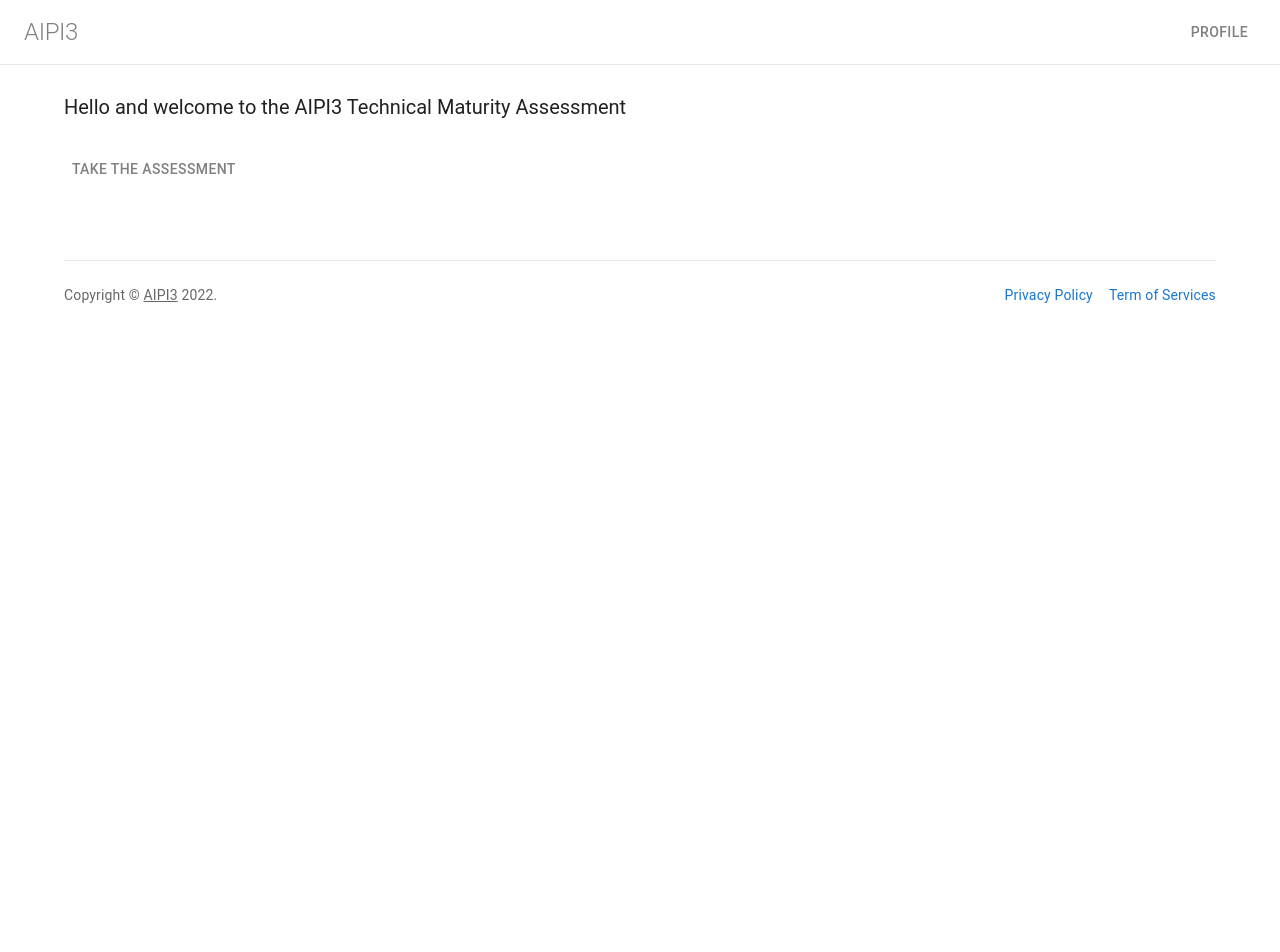
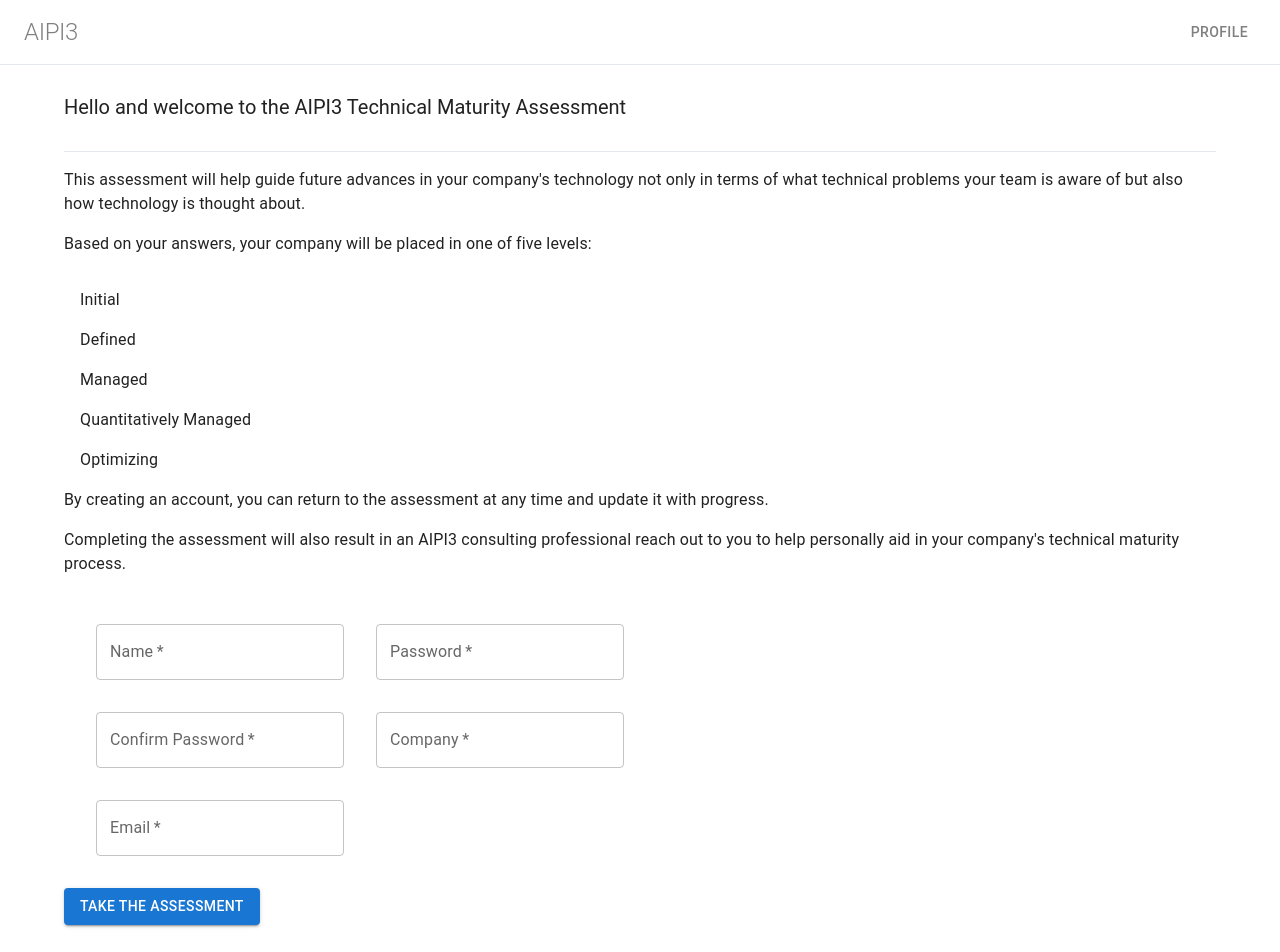
Before and after one commit to CSCI-401-AIPI3/aipi_frontend, a React (Create React App) app in the folder frontend/: page / in a window 1280 px wide. Shown: the top 952 px of the page. Before the commit the page ends 800 px from the top, so only its background shows below. Built offline with nearby package versions, Linux system fonts and the light colour scheme; the HTML template or start-up script is replaced by a standard one.

Commit message:
user entry in home page

```diff
--- a/frontend/package.json
+++ b/frontend/package.json
@@ -1,6 +1,7 @@
 {
   "name": "frontend",
   "version": "0.1.0",
+  "proxy": "http://localhost:5432",
   "private": true,
   "dependencies": {
     "@emotion/react": "^11.10.4",
--- a/frontend/src/routes/Assessment.js
+++ b/frontend/src/routes/Assessment.js
@@ -13,8 +13,16 @@
     "Tools",
     "People",
     "Processes",
-    "InfrastructureFit",
+    "Infrastructure Fit",
   ];
+
+  fetch("/getAllQuestions")
+    .then((response) => response.json())
+    .then((data) => console.log(data));
+
+  fetch("/getUserAnswers")
+    .then((response) => response.json())
+    .then((data) => console.log(data));
 
   const questionsList = [
     {
@@ -109,7 +117,7 @@
     },
     {
       id: 9,
-      category: "InfrastructureFit",
+      category: "Infrastructure Fit",
       questionString: "Is there a long engineering backlog?",
       answerType: "singleChoice",
       answerOptionsList: [
@@ -123,26 +131,20 @@
   let categoryComponents = [];
 
   categoriesList.forEach((category, index) => {
-    categoryComponents.push(<Typography>{category}</Typography>);
+    categoryComponents.push(<Typography variant="h5">{category}</Typography>);
 
-    console.log("processing cat" + category);
     const categoryQuestions = questionsList.filter(
       (question) => question.category === category
     );
 
     categoryQuestions.forEach((question) => {
-      console.log(question);
       if (question.answerType === "singleChoice") {
         categoryComponents.push(<SingleSelectQuestion props={question} />);
       } else if (question.answerType === "multipleChoice") {
         categoryComponents.push(<MultiSelectQuestion props={question} />);
       }
     });
-
-    console.log("length of components " + categoryComponents.length);
   });
-
-  console.log(categoryComponents);
 
   return (
     <Container sx={{ my: 4 }}>
--- a/frontend/src/routes/Home.js
+++ b/frontend/src/routes/Home.js
@@ -1,4 +1,13 @@
-import { Button, Container, Typography } from "@mui/material";
+import {
+  Button,
+  Container,
+  Divider,
+  Grid,
+  List,
+  ListItem,
+  TextField,
+  Typography,
+} from "@mui/material";
 import { Link } from "react-router-dom";
 
 export function Home() {
@@ -7,9 +16,65 @@
       <Typography sx={{ mb: 4, fontSize: "1.25rem" }} variant="h3">
         Hello and welcome to the AIPI3 Technical Maturity Assessment
       </Typography>
-      <Button>
+      <Divider />
+      <Typography variant="body1" pt={2} pb={2}>
+        This assessment will help guide future advances in your company's
+        technology not only in terms of what technical problems your team is
+        aware of but also how technology is thought about.
+      </Typography>
+      <Typography variant="body1" pb={2}>
+        Based on your answers, your company will be placed in one of five
+        levels:
+      </Typography>
+      <List>
+        <ListItem>Initial</ListItem>
+        <ListItem>Defined</ListItem>
+        <ListItem>Managed</ListItem>
+        <ListItem>Quantitatively Managed</ListItem>
+        <ListItem>Optimizing</ListItem>
+      </List>
+      <Typography variant="body1" pb={2}>
+        By creating an account, you can return to the assessment at any time and
+        update it with progress.
+      </Typography>
+      <Typography variant="body1" pb={2}>
+        Completing the assessment will also result in an AIPI3 consulting
+        professional reach out to you to help personally aid in your company's
+        technical maturity process.
+      </Typography>
+      <Grid
+        item
+        container
+        direction="column"
+        alignItems="center"
+        justifyItems="center"
+        p={2}
+      >
+        <Grid item container direction="row">
+          <Grid item p={2}>
+            <TextField required label="Name"></TextField>
+          </Grid>
+          <Grid item p={2}>
+            <TextField required label="Password"></TextField>
+          </Grid>
+        </Grid>
+        <Grid item container direction="row">
+          <Grid item p={2}>
+            <TextField required label="Confirm Password"></TextField>
+          </Grid>
+          <Grid item p={2}>
+            <TextField required label="Company"></TextField>
+          </Grid>
+        </Grid>
+        <Grid item container direction="row">
+          <Grid item p={2}>
+            <TextField required label="Email"></TextField>
+          </Grid>
+        </Grid>
+      </Grid>
+      <Button variant="contained" te>
         <Link
-          style={{ textDecoration: "none", color: "gray" }}
+          style={{ textDecoration: "none", color: "white" }}
           to={"/assessment"}
         >
           Take the assessment
```
